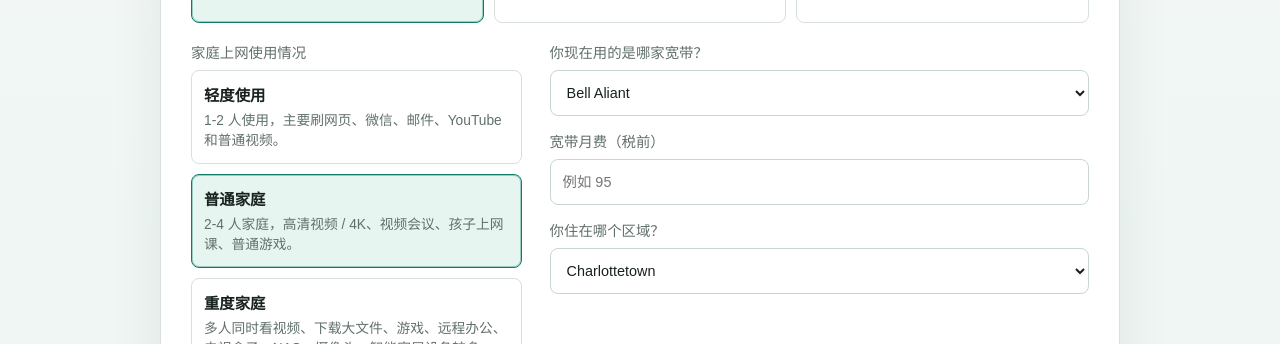
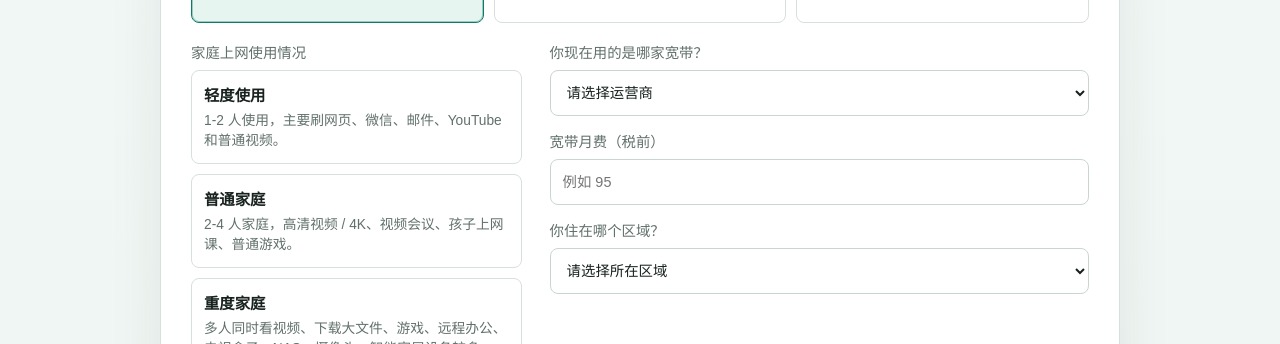
Before and after one commit to csbcd123/bill-saver-pei, a Next.js app: page / in a window 1280 px wide. Shown: the part 765-1109 px from the top of the page. Built offline with nearby package versions, Linux system fonts and the light colour scheme.

Commit message:
Remove default form selections and validate required fields

```diff
--- a/app/globals.css
+++ b/app/globals.css
@@ -380,6 +380,25 @@ h1 {
 
 .field-full {
   margin-top: 16px;
+}
+
+.field.missing > span {
+  color: var(--warn);
+  font-weight: 800;
+}
+
+.field.missing input,
+.field.missing select {
+  border-color: rgba(159, 63, 29, 0.72);
+  background: #fff8f5;
+  box-shadow: 0 0 0 3px rgba(159, 63, 29, 0.08);
+}
+
+.field.missing .usage-card-grid {
+  border: 1px solid rgba(159, 63, 29, 0.48);
+  border-radius: 8px;
+  background: #fff8f5;
+  padding: 8px;
 }
 
 input,
--- a/app/page.jsx
+++ b/app/page.jsx
@@ -35,10 +35,16 @@ const translations = {
     monthlyPriceMobile: "手机月费（税前）",
     monthlyPriceBoth: "每月总费用",
     monthlyPlaceholder: "例如 95",
+    monthlyPlaceholderInternet: "例如 95",
+    monthlyPlaceholderMobile: "例如 45",
+    monthlyPlaceholderBoth: "例如 140",
     internetUsageLevel: "家庭上网使用情况",
     currentMobileData: "当前手机流量",
     currentMobileDataQuestion: "你每月大概用多少手机流量？",
     mobileDataUsageTitle: "手机流量使用情况",
+    providerPlaceholder: "请选择运营商",
+    areaPlaceholder: "请选择所在区域",
+    validationRequired: "请先完成必填信息，再查看体检结果。",
     postalPrefix: "邮编前三位",
     postalPlaceholder: "例如 C1A",
     willingToSwitch: "如果有更合适的方案，你是否可以考虑更换？",
@@ -213,10 +219,16 @@ const translations = {
     monthlyPriceMobile: "手機月費（稅前）",
     monthlyPriceBoth: "每月總費用",
     monthlyPlaceholder: "例如 95",
+    monthlyPlaceholderInternet: "例如 95",
+    monthlyPlaceholderMobile: "例如 45",
+    monthlyPlaceholderBoth: "例如 140",
     internetUsageLevel: "家庭上網使用情況",
     currentMobileData: "目前手機流量",
     currentMobileDataQuestion: "你每月大約用多少手機流量？",
     mobileDataUsageTitle: "手機流量使用情況",
+    providerPlaceholder: "請選擇電信商",
+    areaPlaceholder: "請選擇所在區域",
+    validationRequired: "請先完成必填資訊，再查看健檢結果。",
     postalPrefix: "郵遞區號前三碼",
     postalPlaceholder: "例如 C1A",
     willingToSwitch: "如果有更合適的方案，你是否可以考慮更換？",
@@ -391,10 +403,16 @@ const translations = {
     monthlyPriceMobile: "Mobile monthly bill before tax",
     monthlyPriceBoth: "Total monthly bill",
     monthlyPlaceholder: "e.g. 95",
+    monthlyPlaceholderInternet: "e.g. 95",
+    monthlyPlaceholderMobile: "e.g. 45",
+    monthlyPlaceholderBoth: "e.g. 140",
     internetUsageLevel: "Home internet usage",
     currentMobileData: "Current mobile data",
     currentMobileDataQuestion: "How much mobile data do you use per month?",
     mobileDataUsageTitle: "Mobile data usage",
+    providerPlaceholder: "Please select a provider",
+    areaPlaceholder: "Please select your area",
+    validationRequired: "Please complete the required information before viewing your result.",
     postalPrefix: "Postal code prefix",
     postalPlaceholder: "e.g. C1A",
     willingToSwitch: "If there is a better option, would you consider switching?",
@@ -600,12 +618,12 @@ const mobileDataUsageLevels = [{ value: "0-20GB" }, { value: "20-50GB" }, { valu
 
 const initialForm = {
   service_type: "internet",
-  city: "Charlottetown",
-  current_provider: "Bell Aliant",
+  city: "",
+  current_provider: "",
   monthly_price: "",
   price_type: "not_asked",
-  internet_usage_level: "standard",
-  current_speed: "300M",
+  internet_usage_level: "",
+  current_speed: "",
   current_mobile_data: "",
   postal_code: "",
   willing_to_switch: "",
@@ -620,9 +638,9 @@ const initialLead = {
   wechat: ""
 };
 
-function Field({ label, children }) {
+function Field({ label, children, className = "" }) {
   return (
-    <label className="field">
+    <label className={`field ${className}`.trim()}>
       <span>{label}</span>
       {children}
     </label>
@@ -641,6 +659,12 @@ function optionLabel(t, value) {
 
 function speedForUsage(level) {
   return usageLevels.find((item) => item.value === level)?.currentSpeed || "300M";
+}
+
+function monthlyPlaceholder(t, serviceType) {
+  if (serviceType === "mobile") return t.monthlyPlaceholderMobile;
+  if (serviceType === "both") return t.monthlyPlaceholderBoth;
+  return t.monthlyPlaceholderInternet;
 }
 
 function speedRank(speed) {
@@ -1035,6 +1059,7 @@ export default function Home() {
   const [successOpen, setSuccessOpen] = useState(false);
   const [submitting, setSubmitting] = useState(false);
   const [sheetError, setSheetError] = useState("");
+  const [missingFields, setMissingFields] = useState([]);
   const t = translations[language];
   const showInternet = form.service_type === "internet" || form.service_type === "both";
   const showMobile = form.service_type === "mobile" || form.service_type === "both";
@@ -1069,6 +1094,8 @@ export default function Home() {
       }
       return { ...current, [field]: value };
     });
+    setMissingFields((current) => current.filter((item) => item !== field));
+    if (sheetError === t.validationRequired) setSheetError("");
   }
 
   function updateLead(field, value) {
@@ -1084,12 +1111,24 @@ export default function Home() {
     setSuccessOpen(false);
     setForm(initialForm);
     setLead(initialLead);
+    setMissingFields([]);
+    setSheetError("");
     window.scrollTo({ top: 0, behavior: "smooth" });
   }
 
   function submitInitial(event) {
     event.preventDefault();
     setSheetError("");
+    const requiredFields = ["current_provider", "monthly_price", "city"];
+    if (showInternet) requiredFields.push("internet_usage_level");
+    if (showMobile) requiredFields.push("current_mobile_data");
+    const missing = requiredFields.filter((field) => !String(form[field] || "").trim());
+    if (missing.length) {
+      setMissingFields(missing);
+      setSheetError(t.validationRequired);
+      return;
+    }
+    setMissingFields([]);
     setResultOpen(true);
   }
 
@@ -1169,7 +1208,7 @@ export default function Home() {
       </section>
 
       <section className="workspace single-column">
-        <form className="panel form-panel" onSubmit={submitInitial}>
+        <form className="panel form-panel" onSubmit={submitInitial} noValidate>
           <div className="section-heading">
             <h2>{t.formTitle}</h2>
             <p>{t.province}</p>
@@ -1196,7 +1235,7 @@ export default function Home() {
           {showInternet ? (
             <div className="form-split form-grid-top">
               <div className="form-split-left">
-                <div className="field">
+                <div className={`field ${missingFields.includes("internet_usage_level") ? "missing" : ""}`.trim()}>
                   <span>{t.internetUsageLevel}</span>
                   <div className="usage-card-grid compact">
                     {usageLevels.map((item) => (
@@ -1214,7 +1253,7 @@ export default function Home() {
                 </div>
 
                 {showMobile && (
-                  <div className="field usage-section">
+                  <div className={`field usage-section ${missingFields.includes("current_mobile_data") ? "missing" : ""}`.trim()}>
                     <span>{t.mobileDataUsageTitle}</span>
                     <div className="usage-card-grid compact">
                       {mobileDataUsageLevels.map((item) => (
@@ -1235,8 +1274,11 @@ export default function Home() {
               </div>
 
               <div className="form-split-right">
-                <Field label={form.service_type === "internet" ? t.providerInternet : t.providerBoth}>
+                <Field label={form.service_type === "internet" ? t.providerInternet : t.providerBoth} className={missingFields.includes("current_provider") ? "missing" : ""}>
                   <Select value={form.current_provider} onChange={(value) => update("current_provider", value)}>
+                    <option value="" disabled>
+                      {t.providerPlaceholder}
+                    </option>
                     {providerOptionsByService[form.service_type].map((provider) => (
                       <option key={provider} value={provider}>
                         {optionLabel(t, provider)}
@@ -1245,20 +1287,23 @@ export default function Home() {
                   </Select>
                 </Field>
 
-                <Field label={form.service_type === "internet" ? t.monthlyPriceInternet : t.monthlyPriceBoth}>
+                <Field label={form.service_type === "internet" ? t.monthlyPriceInternet : t.monthlyPriceBoth} className={missingFields.includes("monthly_price") ? "missing" : ""}>
                   <input
                     type="number"
                     min="0"
                     inputMode="decimal"
                     value={form.monthly_price}
                     onChange={(event) => update("monthly_price", event.target.value)}
-                    placeholder={t.monthlyPlaceholder}
+                    placeholder={monthlyPlaceholder(t, form.service_type)}
                     required
                   />
                 </Field>
 
-                <Field label={t.city}>
+                <Field label={t.city} className={missingFields.includes("city") ? "missing" : ""}>
                   <Select value={form.city} onChange={(value) => update("city", value)}>
+                    <option value="" disabled>
+                      {t.areaPlaceholder}
+                    </option>
                     {areaOptions.map((area) => (
                       <option key={area.value} value={area.value}>
                         {area.labelKey ? t.options[area.labelKey] : area.label}
@@ -1271,7 +1316,7 @@ export default function Home() {
           ) : (
             <div className="form-split form-grid-top">
               <div className="form-split-left">
-                <div className="field">
+                <div className={`field ${missingFields.includes("current_mobile_data") ? "missing" : ""}`.trim()}>
                   <span>{t.mobileDataUsageTitle}</span>
                   <div className="usage-card-grid compact">
                     {mobileDataUsageLevels.map((item) => (
@@ -1290,8 +1335,11 @@ export default function Home() {
               </div>
 
               <div className="form-split-right">
-                <Field label={t.providerMobile}>
+                <Field label={t.providerMobile} className={missingFields.includes("current_provider") ? "missing" : ""}>
                   <Select value={form.current_provider} onChange={(value) => update("current_provider", value)}>
+                    <option value="" disabled>
+                      {t.providerPlaceholder}
+                    </option>
                     {providerOptionsByService[form.service_type].map((provider) => (
                       <option key={provider} value={provider}>
                         {optionLabel(t, provider)}
@@ -1300,20 +1348,23 @@ export default function Home() {
                   </Select>
                 </Field>
 
-                <Field label={t.monthlyPriceMobile}>
+                <Field label={t.monthlyPriceMobile} className={missingFields.includes("monthly_price") ? "missing" : ""}>
                   <input
                     type="number"
                     min="0"
                     inputMode="decimal"
                     value={form.monthly_price}
                     onChange={(event) => update("monthly_price", event.target.value)}
-                    placeholder={t.monthlyPlaceholder}
+                    placeholder={monthlyPlaceholder(t, form.service_type)}
                     required
                   />
                 </Field>
 
-                <Field label={t.city}>
+                <Field label={t.city} className={missingFields.includes("city") ? "missing" : ""}>
                   <Select value={form.city} onChange={(value) => update("city", value)}>
+                    <option value="" disabled>
+                      {t.areaPlaceholder}
+                    </option>
                     {areaOptions.map((area) => (
                       <option key={area.value} value={area.value}>
                         {area.labelKey ? t.options[area.labelKey] : area.label}
```
